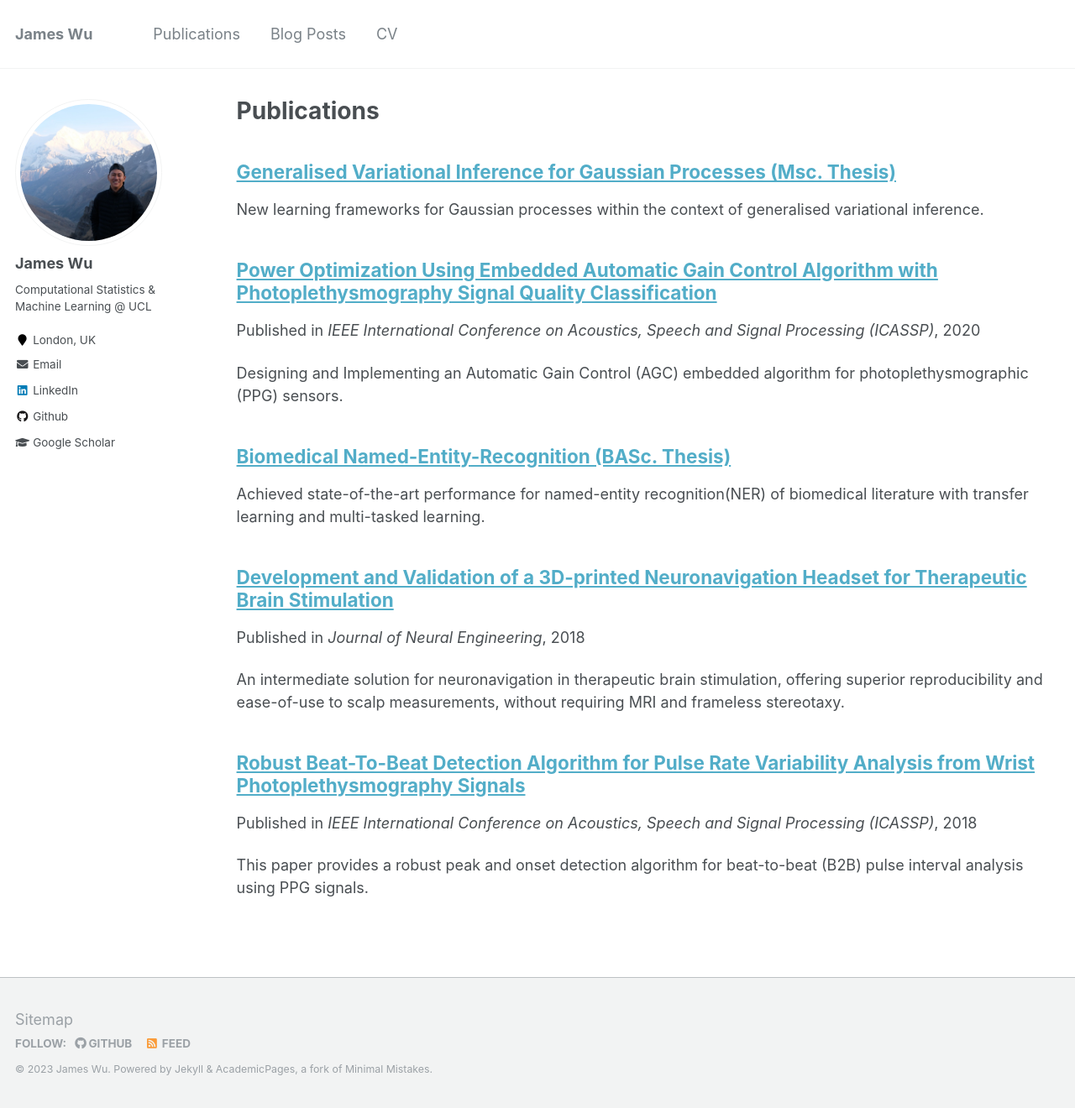
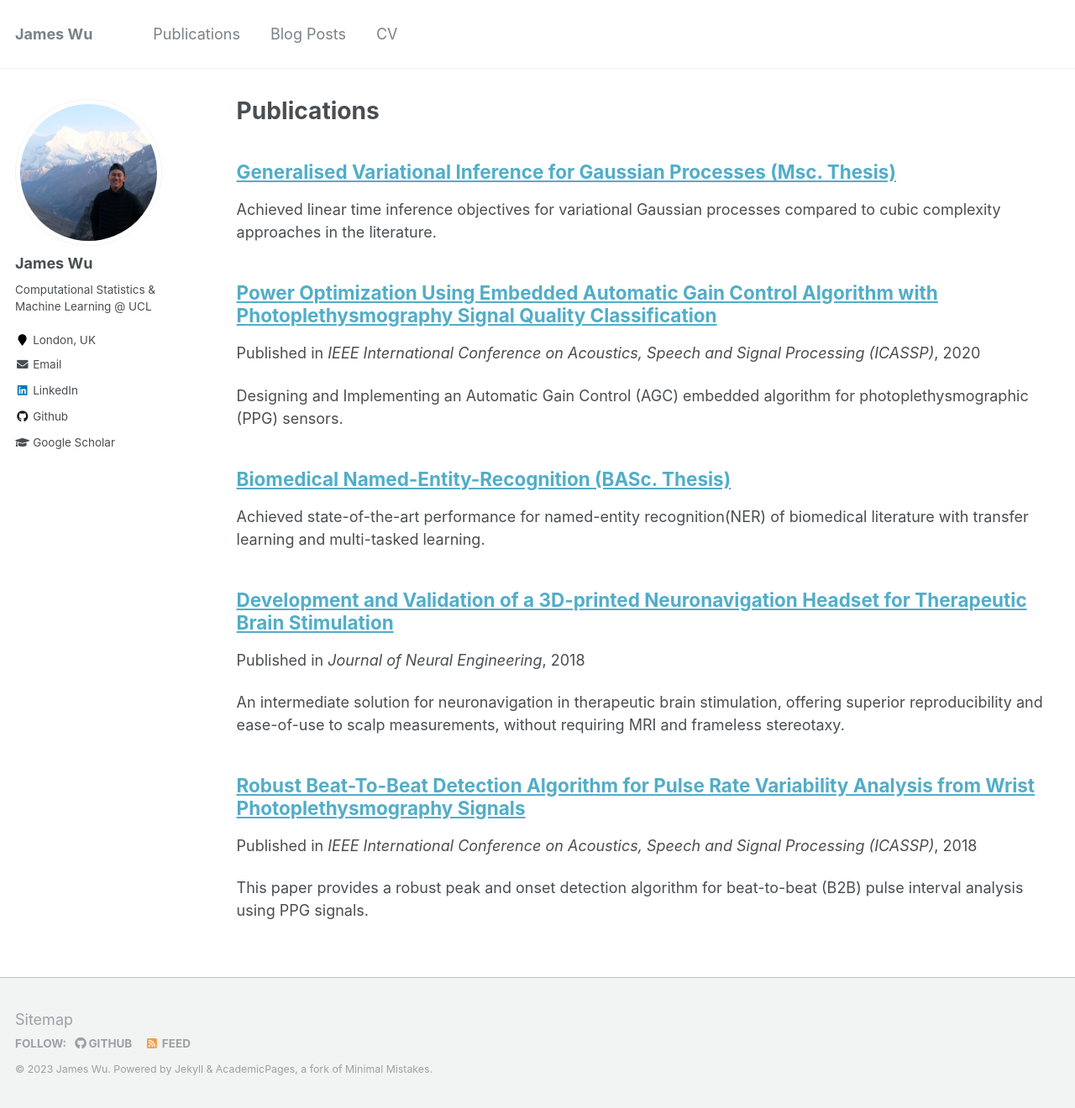
Before and after one commit to jswu18/jswu18.github.io, a Jekyll site: the page built from _pages/publications.md, in a window 1280 px wide and 1320 px high. Shown: the whole window at 84% size. Built offline with Jekyll 4.4.1, drawn with Linux system fonts in a browser that asks for light colours.

Commit message:
edit publication posts

```diff
--- a/_publications/2023-09-11-generalised-variational-inference-for-gaussian-processes.md
+++ b/_publications/2023-09-11-generalised-variational-inference-for-gaussian-processes.md
@@ -2,7 +2,7 @@
 title: "Generalised Variational Inference for Gaussian Processes (Msc. Thesis)"
 collection: publications
 permalink: /publication/2023-09-11-generalised-varational-inference-for-gaussian-processes
-excerpt: 'New learning frameworks for Gaussian processes within the context of generalised variational inference.'
+excerpt: 'Achieved linear time inference objectives for variational Gaussian processes compared to cubic complexity approaches in the literature.'
 date: 2023-09-11
 paperurl: '/files/james-wu-msc-thesis.pdf'
 citation: 'Your Name, You. (2009). &quot;Paper Title Number 1.&quot; <i>Journal 1</i>. 1(1).'
```
